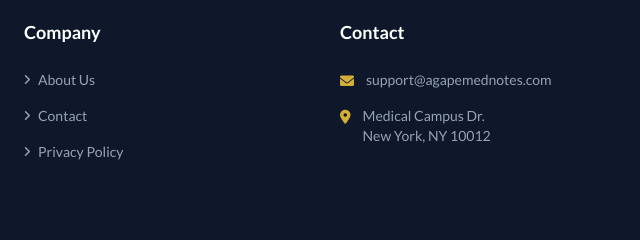
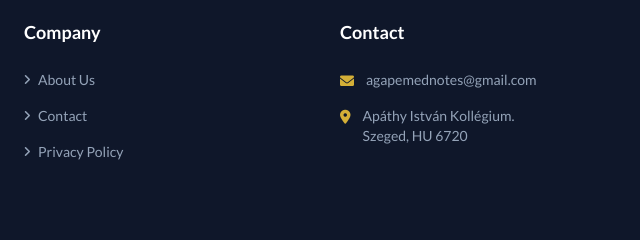
Before and after one commit to Agapemed/agape-mednotes, a plain HTML site: page index.html in a window 1280 px wide. Shown: the part 2276-2516 px from the top of the page, 640-1280 px from the left. Drawn offline with nearby package versions, Linux system fonts and the light colour scheme.

Commit message:
Update index.html

```diff
--- a/index.html
+++ b/index.html
@@ -234,11 +234,11 @@
                     <ul class="space-y-4 text-sm">
                         <li class="flex items-start gap-3">
                             <i class="fa-solid fa-envelope mt-1 text-agape-gold"></i>
-                            <span>support@agapemednotes.com</span>
+                            <span>agapemednotes@gmail.com</span>
                         </li>
                         <li class="flex items-start gap-3">
                             <i class="fa-solid fa-location-dot mt-1 text-agape-gold"></i>
-                            <span>Medical Campus Dr.<br>New York, NY 10012</span>
+                            <span>Apáthy István Kollégium.<br>Szeged, HU 6720</span>
                         </li>
                     </ul>
                 </div>
@@ -256,4 +256,5 @@
     </footer>
 
 </body>
+
 </html>
```
